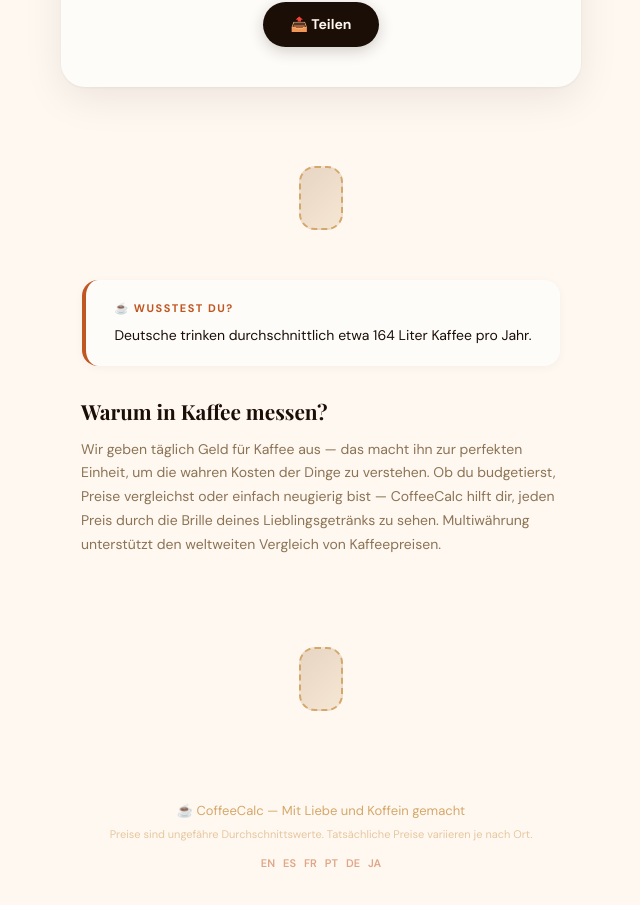
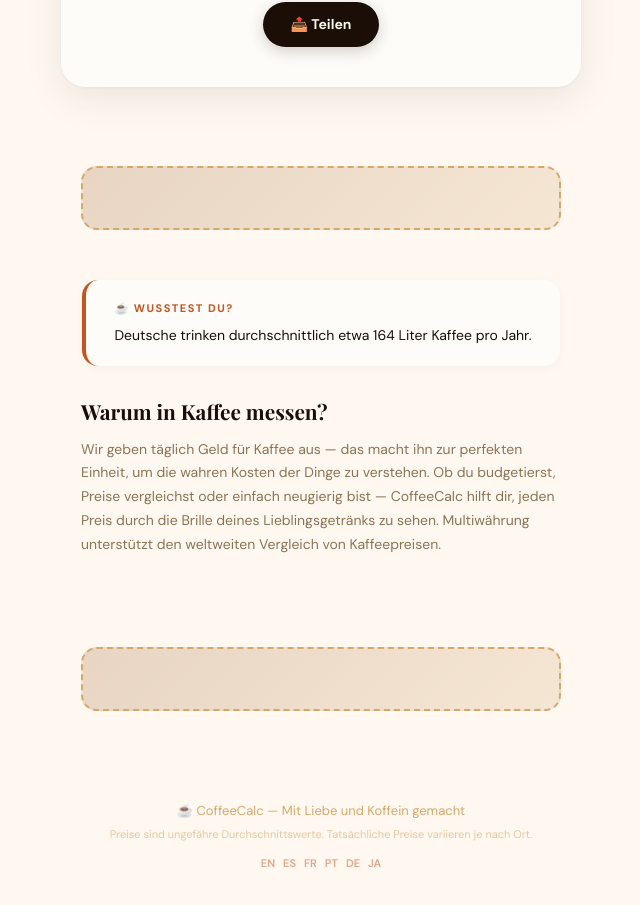
Before and after one commit to yeisondiseno/how_much_coffee_cost, a Next.js app: page /de in a window 1280 px wide. Shown: the part 1163-2068 px from the top of the page, without its empty margins (319-959 px from the left). Built offline with nearby package versions, Linux system fonts and the light colour scheme.

Commit message:
feat: update coffee-calc-ad component styles and add million-ignore comment

```diff
--- a/components/coffee-calc/coffee-calc-ad.tsx
+++ b/components/coffee-calc/coffee-calc-ad.tsx
@@ -1,4 +1,5 @@
 "use client";
+// million-ignore
 
 import { useEffect } from "react";
 // Next
--- a/components/coffee-calc/coffee-calc.css
+++ b/components/coffee-calc/coffee-calc.css
@@ -466,6 +466,8 @@
 }
 
 .coffee-calc-ad {
+  width: 100%;
+  max-width: 520px;
   display: block;
   margin: 30px auto;
   padding: 20px;
```
Also changed, not shown: .claude/settings.local.json.
